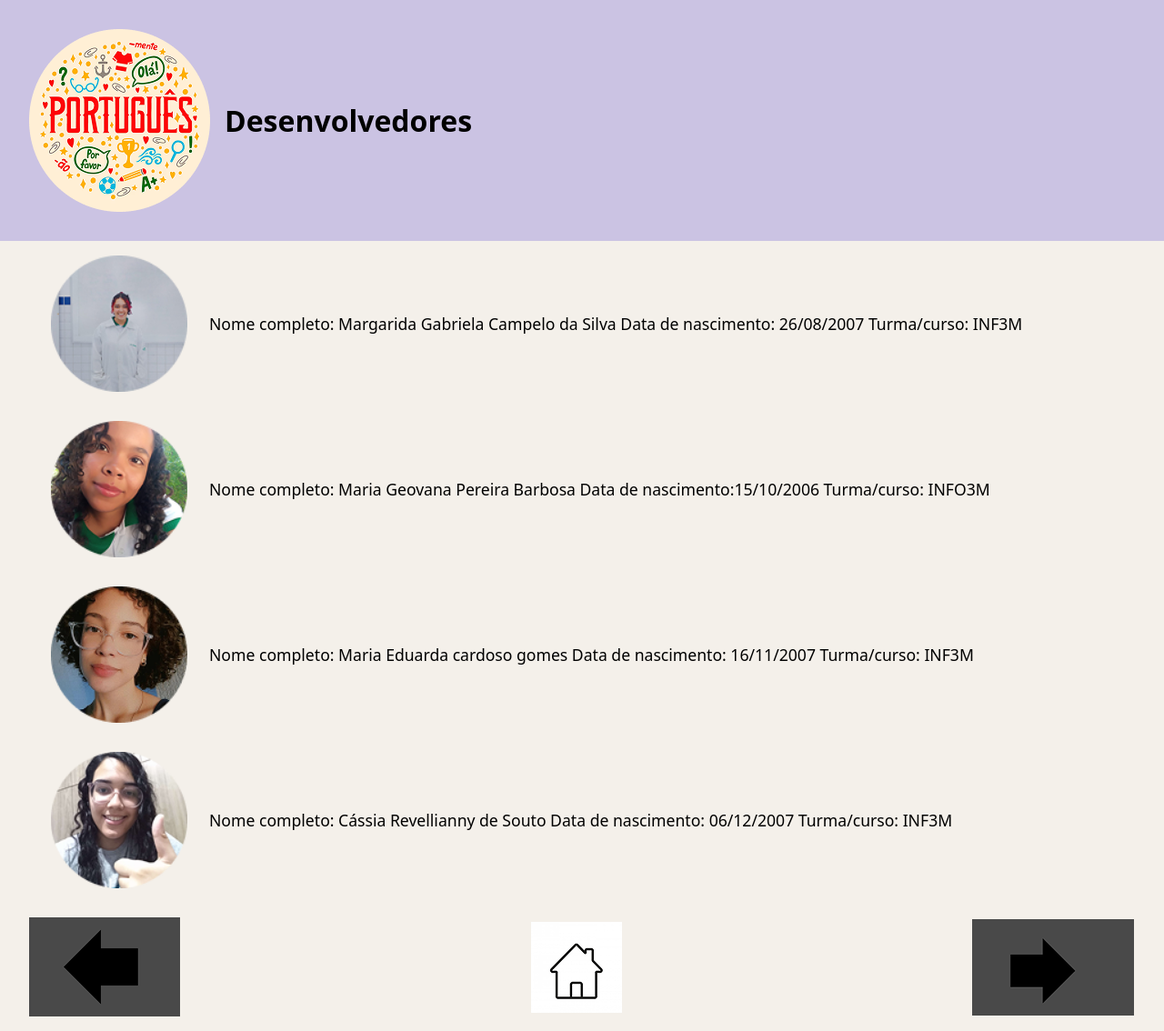
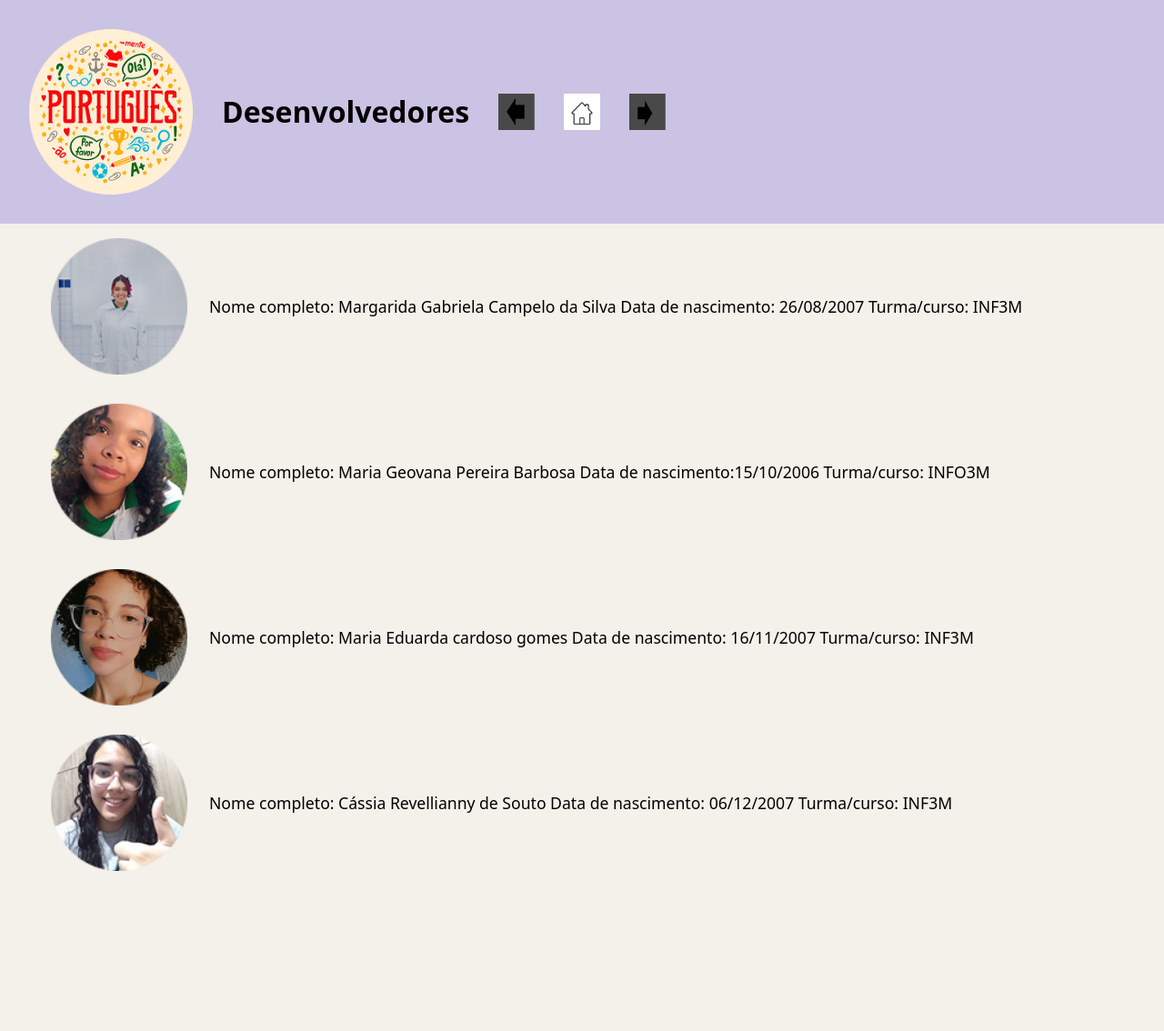
Before and after one commit to Cassia313/SiteAutoriaWeb, a plain HTML site: page index.html in a window 1280 px wide. Shown: the whole page at 91% size. After the commit the page ends 974 px from the top, so only its background shows below. Drawn offline with Linux system fonts and the light colour scheme; a web font is replaced by a local one.

Commit message:
Add files via upload
ajustes

```diff
--- a/estilo.css
+++ b/estilo.css
@@ -39,9 +39,25 @@ section p {
     font-size: 1.1rem;
     line-height: 1.5;
 }
-footer {
+
+header > div {
     display: flex;
-    justify-content: space-between;
     align-items: center;
-    padding: 1rem 2rem;
+    gap: 2rem;
 }
+
+header > div > div {
+    display: flex;
+    gap: 2rem;
+}
+
+header > div > div > img {
+    width: 40px; /* Tamanho largura setas e home*/
+    height: 40px; /* Tamanho espessura setas e home*/
+    cursor: pointer;
+}
+
+header > div > img {
+    width: 180px; /* A logo maior */
+    height: auto;
+}
--- a/index.html
+++ b/index.html
@@ -8,8 +8,15 @@
 </head>
 <body>
     <header>
+        <div>
         <img src="img/logo.png" alt="">
         <h1>Desenvolvedores</h1>
+        <div class="header-left">
+            <img src="img/setaVoltar.png" alt="Voltar">
+            <img src="img/home.png" alt="Home">
+            <img src="img/setaSeguinte.png" alt="Avançar">
+        </div>
+    </div>
     </header>
     <main>
         <section>
@@ -29,11 +36,5 @@
             <p>Nome completo: Cássia Revellianny de Souto Data de nascimento: 06/12/2007 Turma/curso: INF3M</p>
         </section>
     </main>
-    <footer>
-
-       <img src="img/setaVoltar.png" alt="">
-       <img src="img/home.png" alt="">
-       <img src="img/setaSeguinte.png" alt="">
-    </footer>
 </body>
 </html>
```
